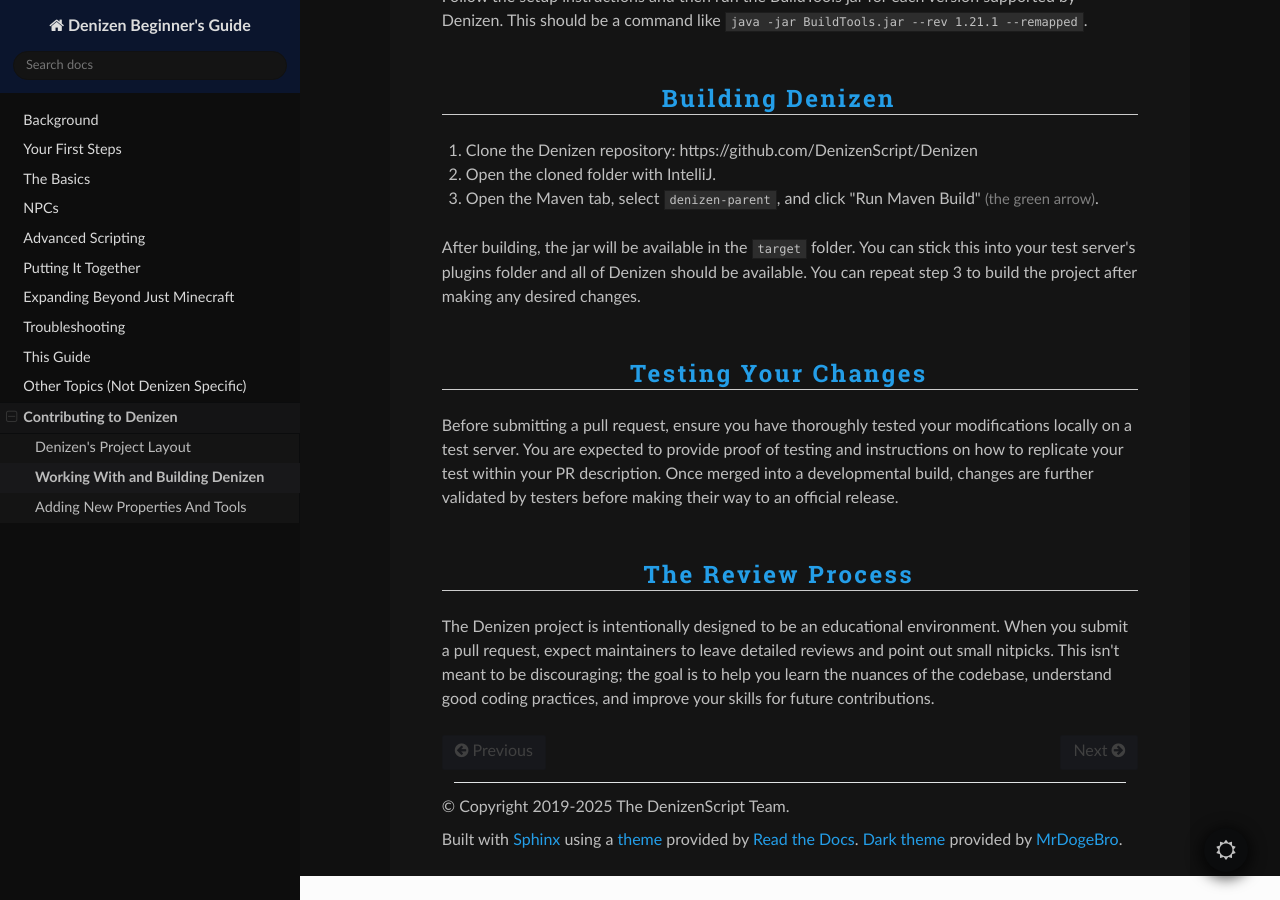
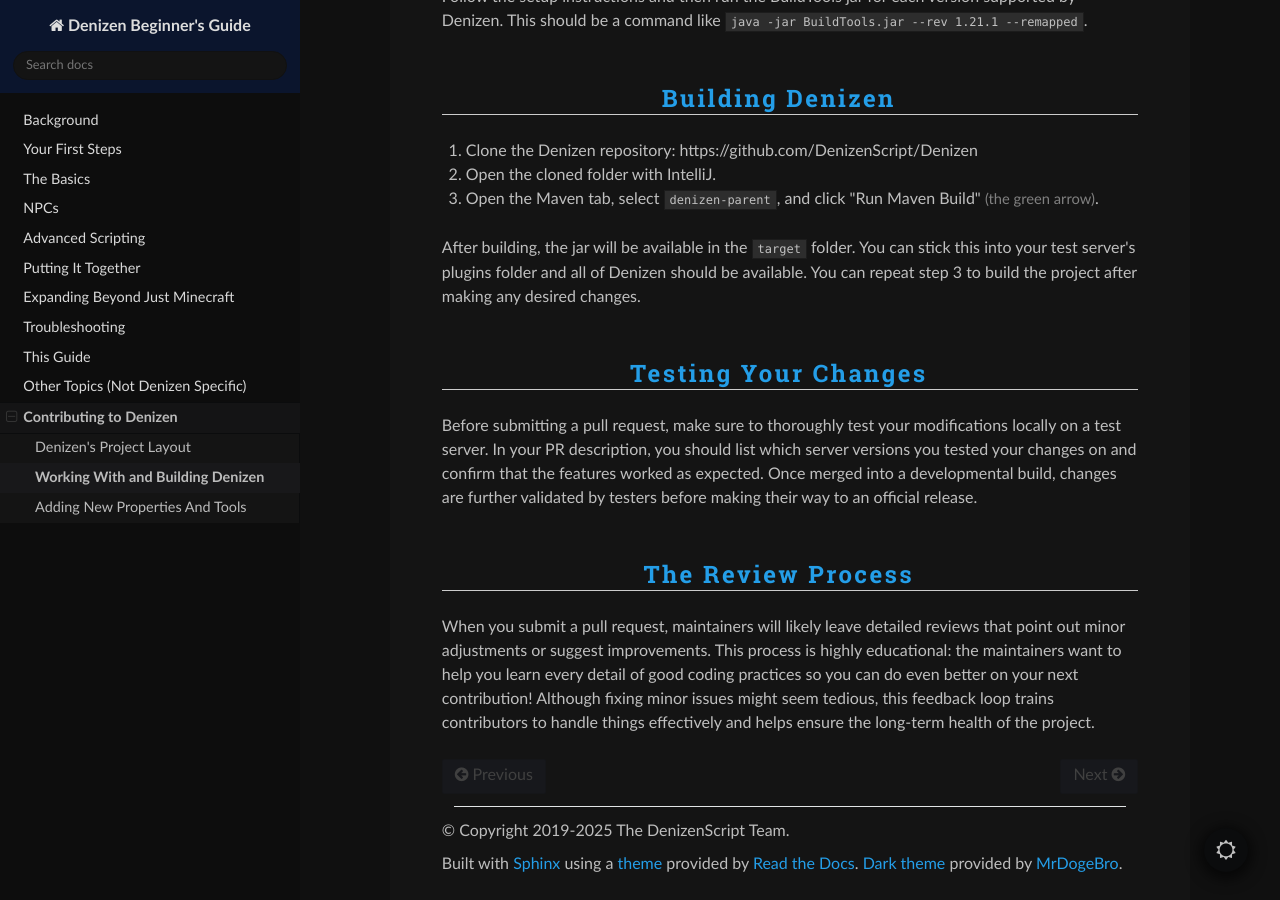
Before and after one commit to DenizenScript/Denizen-Beginners-Guide, a Sphinx documentation site: the page built from source/guides/contributing/building.md, in a window 1280 px wide and 900 px high, scrolled down 796 px. Built offline with Sphinx 7.4.7 and the Read the Docs theme 3.1.0, drawn with Linux system fonts in a browser that asks for light colours.

Commit message:
revisions

```diff
--- a/source/guides/contributing/building.md
+++ b/source/guides/contributing/building.md
@@ -30,8 +30,8 @@ After building, the jar will be available in the `target` folder. You can stick
 
 ### Testing Your Changes
 
-Before submitting a pull request, ensure you have thoroughly tested your modifications locally on a test server. You are expected to provide proof of testing and instructions on how to replicate your test within your PR description. Once merged into a developmental build, changes are further validated by testers before making their way to an official release.
+Before submitting a pull request, make sure to thoroughly test your modifications locally on a test server. In your PR description, you should list which server versions you tested your changes on and confirm that the features worked as expected. Once merged into a developmental build, changes are further validated by testers before making their way to an official release.
 
 ### The Review Process
 
-The Denizen project is intentionally designed to be an educational environment. When you submit a pull request, expect maintainers to leave detailed reviews and point out small nitpicks. This isn't meant to be discouraging; the goal is to help you learn the nuances of the codebase, understand good coding practices, and improve your skills for future contributions.
+When you submit a pull request, maintainers will likely leave detailed reviews that point out minor adjustments or suggest improvements. This process is highly educational: the maintainers want to help you learn every detail of good coding practices so you can do even better on your next contribution! Although fixing minor issues might seem tedious, this feedback loop trains contributors to handle things effectively and helps ensure the long-term health of the project.
```
